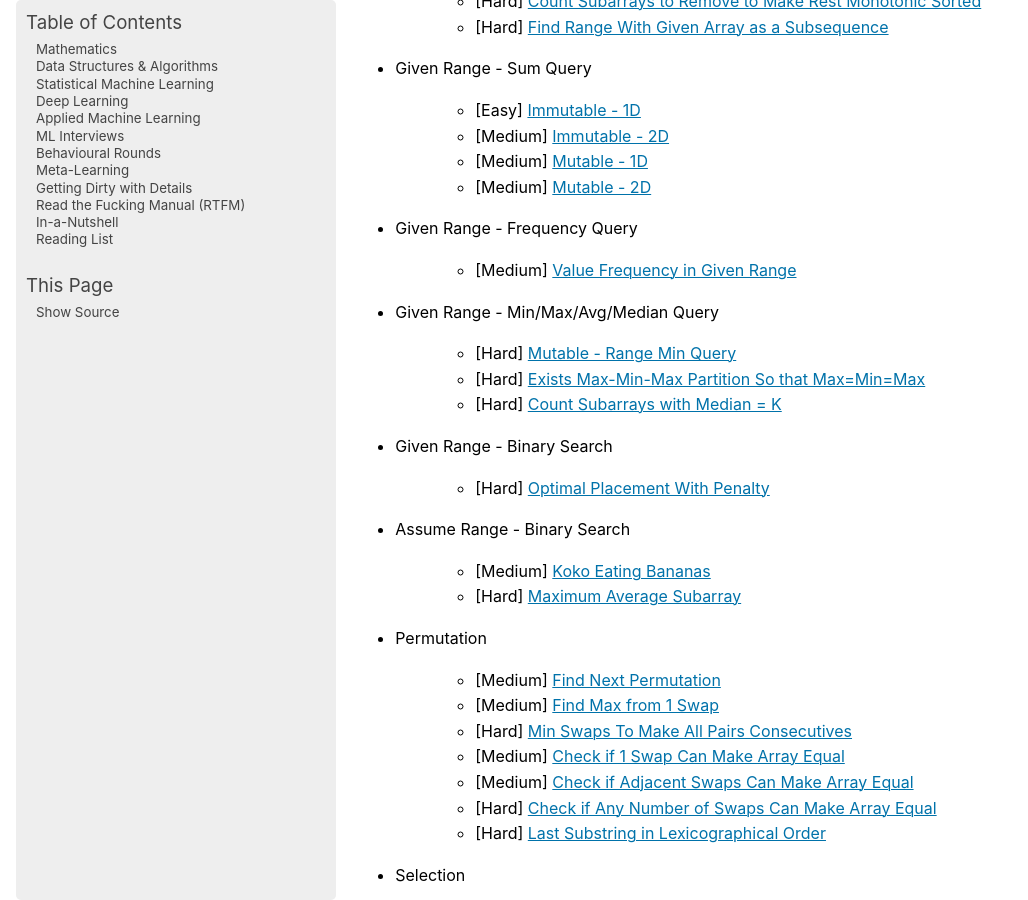
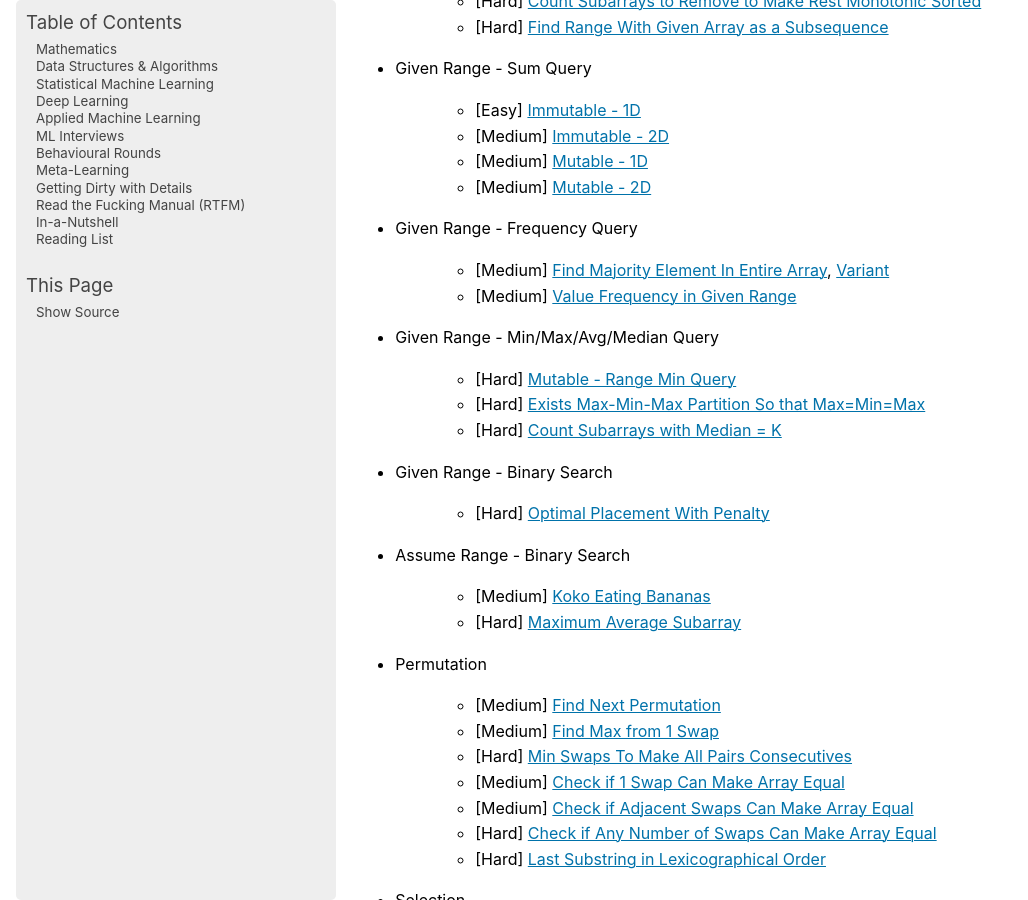
Before and after one commit to uselesstechjunks/leetcode, a Sphinx documentation site: the page built from docs/source/dsa/qb.rst, in a window 1280 px wide and 900 px high, scrolled down 2634 px. Shown: the whole window, without its empty margins (0-1028 px from the left). Built offline with Sphinx 7.4.7, drawn with Linux system fonts in a browser that asks for light colours; pages that are not in the unit, such as notebooks, are missing from menus.

Commit message:
Update qb.rst

```diff
--- a/docs/source/dsa/qb.rst
+++ b/docs/source/dsa/qb.rst
@@ -103,7 +103,8 @@ Arrays
 	- [Medium] `Mutable - 2D <https://leetcode.com/problems/range-sum-query-2d-mutable/description/>`_
 - Given Range - Frequency Query
 
-	 - [Medium] `Value Frequency in Given Range <https://leetcode.com/problems/range-frequency-queries/description/>`_
+	- [Medium] `Find Majority Element In Entire Array <https://leetcode.com/problems/majority-element/description/>`_, `Variant <https://leetcode.com/problems/majority-element-ii/description/>`_
+	- [Medium] `Value Frequency in Given Range <https://leetcode.com/problems/range-frequency-queries/description/>`_
 - Given Range - Min/Max/Avg/Median Query
 
 	- [Hard] `Mutable - Range Min Query <https://www.spoj.com/problems/RMQSQ/>`_
```
